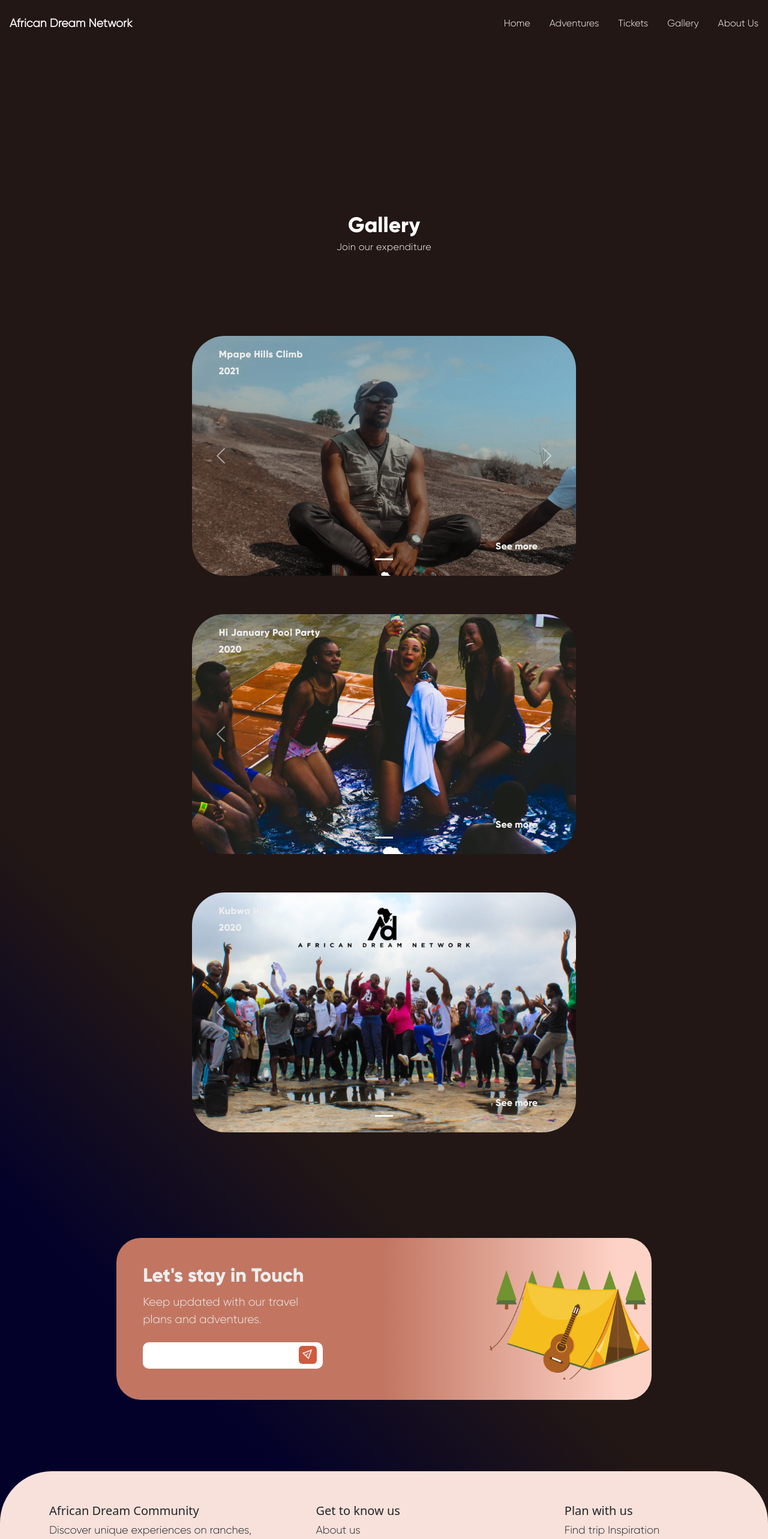
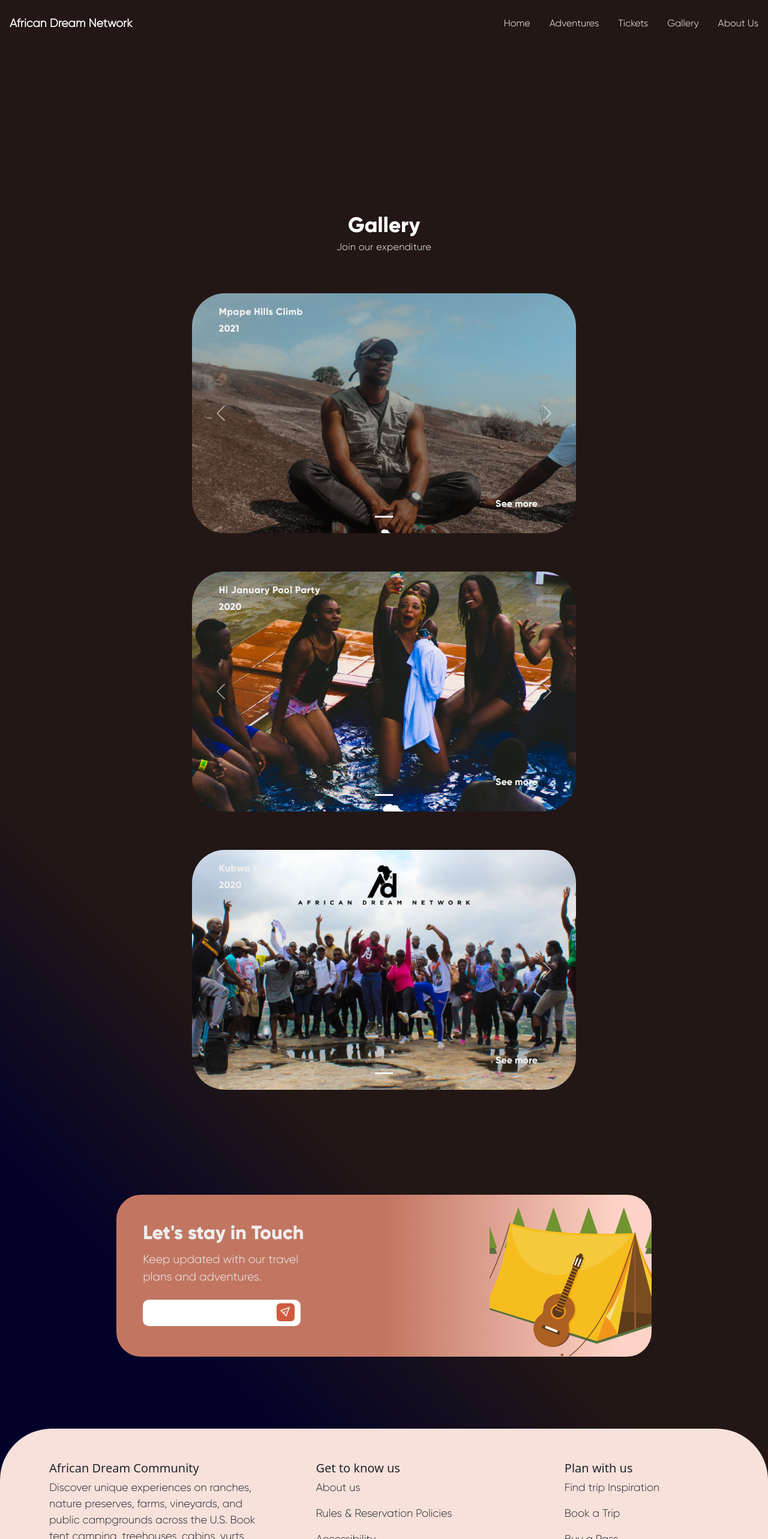
Before and after one commit to DavidWaza/African-dreams, a Next.js app: page /gallery in a window 1280 px wide. Shown: the top 2566 px of the page at 60% size. Built offline with nearby package versions, Linux system fonts and the light colour scheme.

Commit message:
code formstting

```diff
--- a/component/Subscribe/index.tsx
+++ b/component/Subscribe/index.tsx
@@ -17,7 +17,7 @@
                   <Col sm={6}>
                     <div className={styles.campContent}>
                       <p>Let's stay in Touch</p>
-                      <p>Keep updated with our travel plans and adventures.</p>
+                      <p>Keep updated with our travel <br />plans and adventures.</p>
                       <form className={styles.formContainer}>
                         <input type="text" />
                         <div className={styles.iconSendContainer}>
@@ -43,8 +43,7 @@
                         src="/camp.png"
                         layout="fill"
                         alt="alt"
-                        objectFit="contain"
-                        objectPosition="center"
+                        objectFit="none"
                       />
                     </div>
                   </Col>
--- a/styles/Home.module.css
+++ b/styles/Home.module.css
@@ -372,7 +372,6 @@
 .campContent>p:nth-child(2) {
   font-size: 1.2em;
   font-family: "Gilroy Light";
-  width: 300px;
   margin-top: -10px;
 }
 
@@ -386,7 +385,7 @@
   background-color: #fff;
   border-radius: 10px;
   padding: 10px 16px;
-  width: 300px;
+  width: 100%;
   position: relative;
   resize: vertical;
 }
@@ -653,9 +652,6 @@
     width: 100%;
   }
 
-  .subscribe {
-    display: none;
-  }
 }
 
 @media only screen and (width: 820px) {
@@ -672,6 +668,18 @@
     width: 100%;
     padding: 0px 20px;
   }
+  .imgContainer {
+    height: 200px;
+    width: 200pxS;
+  }
+  .campContent>p:nth-child(1) {
+    font-size: 1.2em;
+  }
+
+  .campContent>p:nth-child(2) {
+    font-size: 1em;
+  }
+
 }
 
 @media only screen and (width: 912px) {
@@ -689,4 +697,15 @@
     width: 100%;
     padding: 0px 20px;
   }
+  .imgContainer {
+    height: 200px;
+    width: 200pxS;
+  }
+  .campContent>p:nth-child(1) {
+    font-size: 1.2em;
+  }
+
+  .campContent>p:nth-child(2) {
+    font-size: 1em;
+  }
 }
--- a/styles/Ticket.module.css
+++ b/styles/Ticket.module.css
@@ -78,7 +78,7 @@
     width: 100%;
     border: none;
     margin-top: 10px;
-    padding:10px 20px;
+    padding: 10px 20px;
 }
 
 .paystackButton:hover {
@@ -118,15 +118,13 @@
 }
 
 /* GALLERY */
-.wrapper {
-    min-height: 50vh;
-}
 
 /* MEDIA QUEURIES */
 @media screen and (max-width: 768px) {
     .banner {
         height: 100vh;
     }
+
     .eventBanner {
         background-image: url("/campout.webp");
     }
@@ -136,6 +134,7 @@
     .banner {
         height: 90vh;
     }
+
     .bannerHeader>p:nth-child(2) {
         top: 30%;
     }
@@ -145,6 +144,7 @@
     .banner {
         height: 90vh;
     }
+
     .bannerHeader>p:nth-child(2) {
         top: 30%;
     }
```
